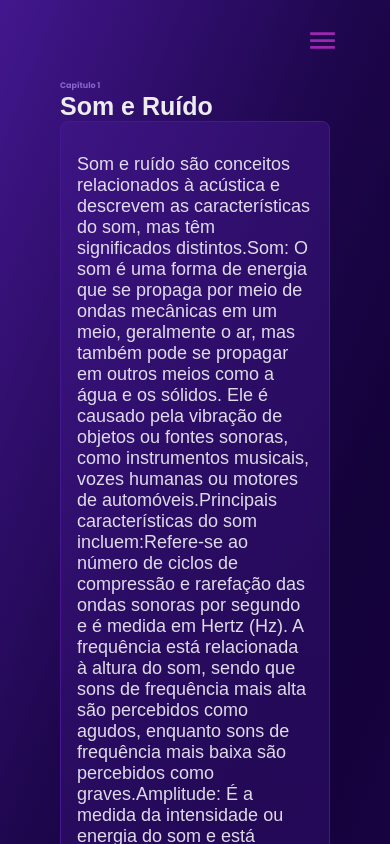
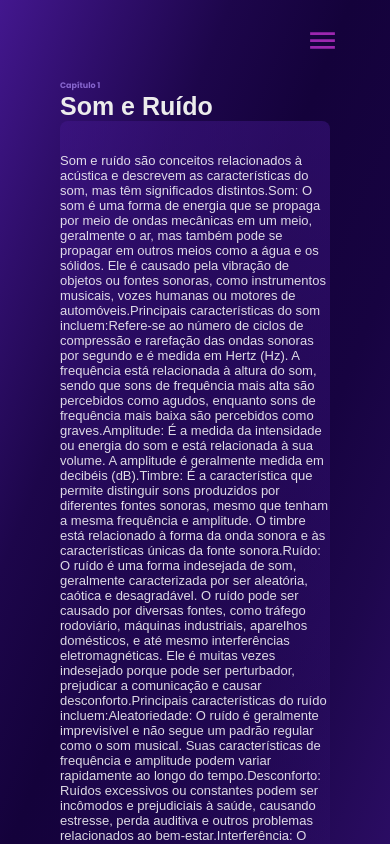
Before and after one commit to SenaiFlorianopolisResearchTeam/Calculator, a Next.js app: page /chapters/1 in a window 390 px wide. Shown: the top 844 px of the page. Built offline with nearby package versions, Linux system fonts and the light colour scheme.

Commit message:
Update chapter.module.css

```diff
--- a/src/components/chapter/chapter.module.css
+++ b/src/components/chapter/chapter.module.css
@@ -62,16 +62,16 @@
 }
 
 .ChapterCard {
-    padding: 2rem 1rem;
+    padding: 2rem 0rem;
     border-radius: 8px;
-    border: 1px solid #451892;
+    border: 0px solid #451892;
     max-height: 100%;
     background: linear-gradient(180deg, rgba(69, 24, 146, 0.44) 0%, rgba(41, 22, 98, 0.00) 100%);
 }
 
 .ChapterCard p {
     color: rgba(255, 255, 255, 0.85);
-    font-size: 18px;
+    font-size: 13px;
     font-style: normal;
     font-weight: 500;
     line-height: normal;
```
